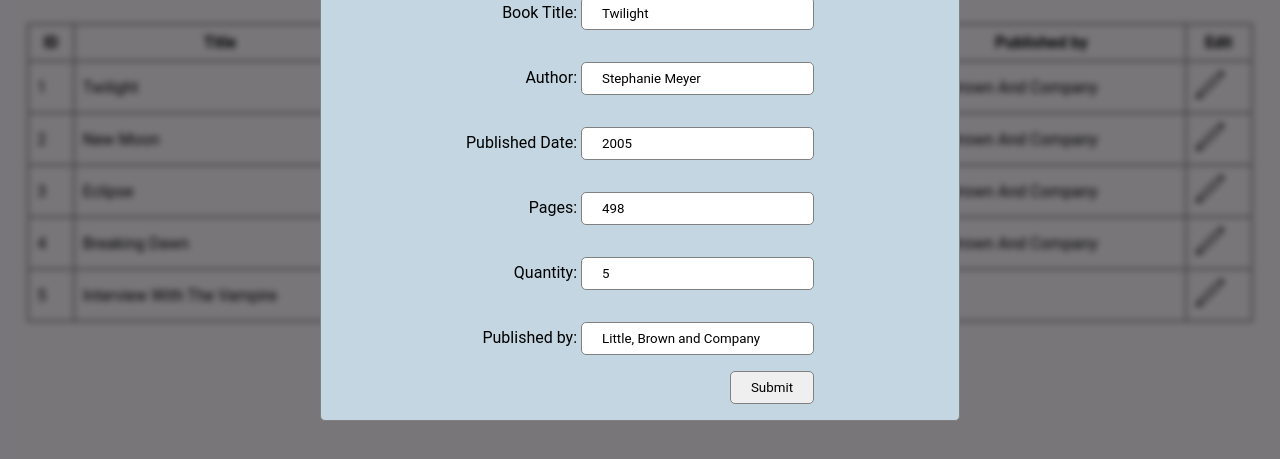
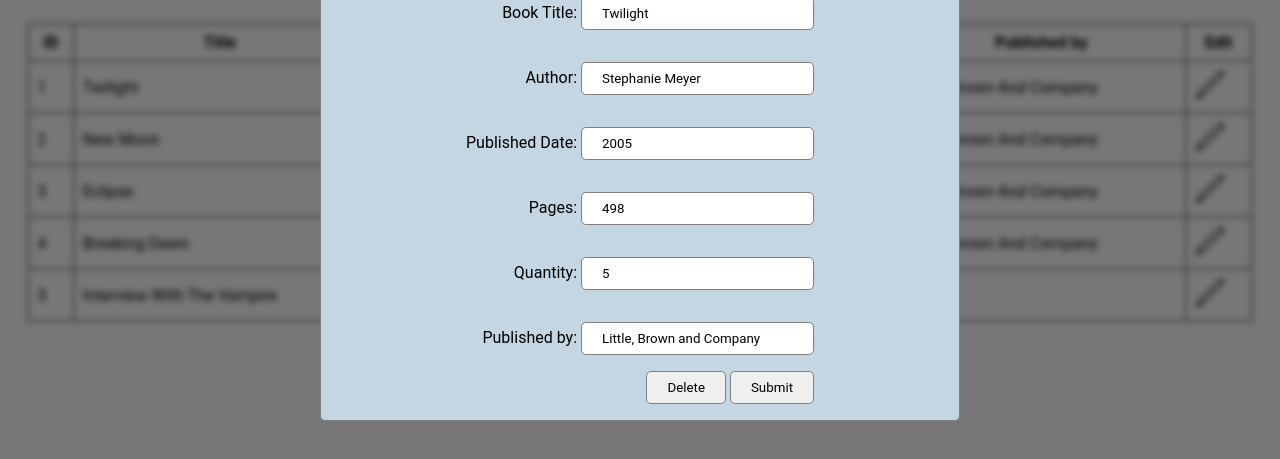
Before and after one commit to btwhoway/btwhoway.github.io, a plain HTML site: page library/index.html in a window 1280 px wide. Both pictures are taken after a click on the element 1218 px from the left and 340 px from the top of the page. Shown: the part 253-712 px from the top of the page. Drawn offline with nearby package versions, Linux system fonts and the light colour scheme; files that its build step writes are made by us from their sources.

Commit message:
delete book

```diff
--- a/library/index.html
+++ b/library/index.html
@@ -60,7 +60,10 @@
                     <label>Published by:
                         <input name="book_publisher" type="text" required>
                     </label>
+                    <div>
+                        <button class="delete-book" type="button" hidden>Delete</button>
                         <button class="add-to-table" type="button">Submit</button>
+                    </div>
                 </form>
             </div>
             <div class="overlay hidden"></div>
--- a/library/js/main.js
+++ b/library/js/main.js
@@ -161,6 +161,12 @@ function addTableRow(bookData) {
     td.addEventListener("click", () => {
         editingRow = tr;
         editBook(bookData);
+        let deleteBtn = document.querySelector(".delete-book");
+        deleteBtn.hidden = false;
+        deleteBtn.addEventListener("click", function () {
+            editingRow.remove();
+            modalClose();
+        });
     });
     tr.appendChild(td);
 
@@ -170,7 +176,7 @@ function addTableRow(bookData) {
     modalClose();
 
     if (isEditing === true) {
-        editingRow.remove()
+        editingRow.remove();
     }
 }
 
@@ -288,8 +294,8 @@ function searchTable() {
 }
 
 function editBook(rowData) {
-    console.log(rowData, editingRow);
     isEditing = true;
+
     let bookTitle = document.querySelector("form input[name='book_title']");
     let bookAuthor = document.querySelector("form input[name='book_author']");
     let bookPublished = document.querySelector("form input[name='book_published']");
@@ -297,6 +303,7 @@ function editBook(rowData) {
     let bookQuantity = document.querySelector("form input[name='book_quantity']");
     let bookPublisher = document.querySelector("form input[name='book_publisher']");
     modalOpen();
+
     bookTitle.value = rowData.book_title;
     bookAuthor.value = rowData.book_author;
     bookPublished.value = rowData.book_published;
```
